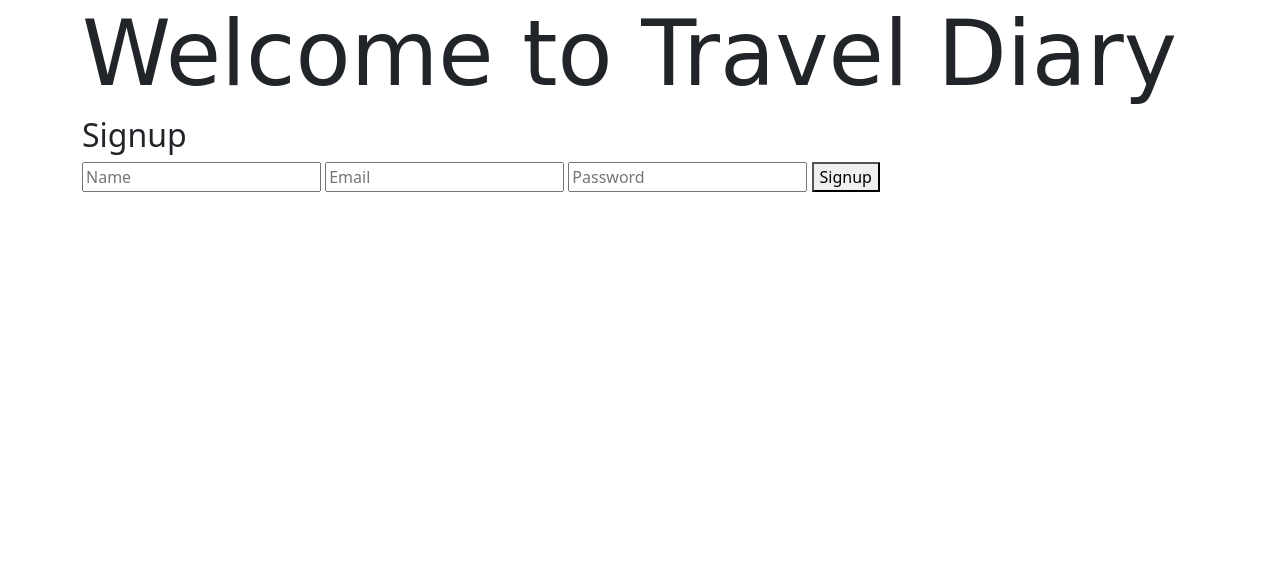
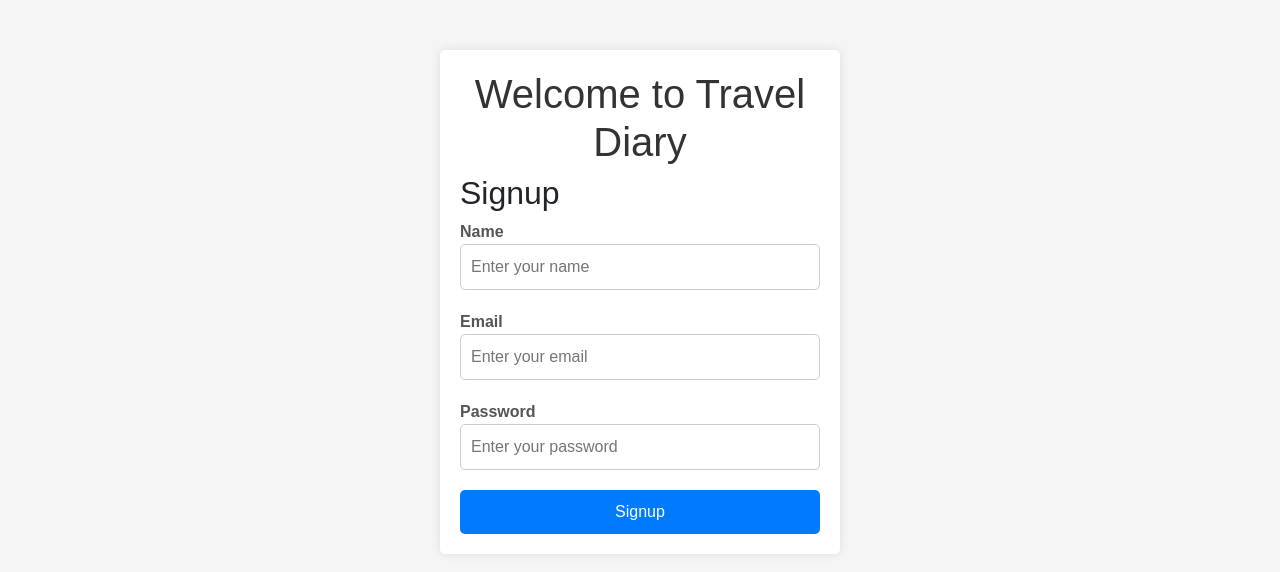
Before and after one commit to Jjjing2023/TravelDiary-Platform, a website: page public/signup.html in a window 1280 px wide. Drawn offline with nearby package versions, Linux system fonts and the light colour scheme; files that its build step writes are made by us from their sources.

Commit message:
update signup page

```diff
--- /dev/null
+++ b/public/css/signup.css
@@ -0,0 +1,53 @@
+body {
+    background-color: #f5f5f5;
+    font-family: Arial, sans-serif;
+    margin: 0;
+  }
+
+  .container {
+    max-width: 400px;
+    margin: 50px auto 0;
+    padding: 20px;
+    background-color: #fff;
+    border-radius: 5px;
+    box-shadow: 0 0 10px rgba(0, 0, 0, 0.1);
+  }
+
+  h1 {
+    text-align: center;
+    color: #333;
+  }
+
+  .form-group {
+    margin-bottom: 20px;
+  }
+
+  label {
+    font-weight: bold;
+    color: #555;
+  }
+
+  input[type="text"],
+  input[type="email"],
+  input[type="password"] {
+    width: 100%;
+    padding: 10px;
+    border: 1px solid #ccc;
+    border-radius: 5px;
+    font-size: 16px;
+  }
+
+  button {
+    width: 100%;
+    padding: 10px;
+    background-color: #007bff;
+    color: #fff;
+    border: none;
+    border-radius: 5px;
+    font-size: 16px;
+    cursor: pointer;
+  }
+
+  button:hover {
+    background-color: #0056b3;
+  }
--- a/public/signup.html
+++ b/public/signup.html
@@ -9,35 +9,49 @@
             rel="stylesheet"
             integrity="sha384-T3c6CoIi6uLrA9TneNEoa7RxnatzjcDSCmG1MXxSR1GAsXEV/Dwwykc2MPK8M2HN"
             crossorigin="anonymous" />
-        <link href="styles/main.css" rel="stylesheet" />
+        <link href="css/signup.css" rel="stylesheet" />
     </head>
     <body>
 
-        <section class="container">
+        <body>
+            <div class="container">
               <header>
                 <h1>Welcome to Travel Diary</h1>
-                <!-- Add Navigation if needed -->
               </header>
               <main>
                 <!-- User Signup Section -->
                 <section id="user-signup">
                   <h2>Signup</h2>
-                    <input type="text" id="signup-name" placeholder="Name">
-                    <input type="email" id="signup-email" placeholder="Email">
-                    <input type="password" id="signup-password"
-                        placeholder="Password">
+                  <div class="form-group">
+                    <label for="signup-name">Name</label>
+                    <input type="text" id="signup-name" placeholder="Enter your name" />
+                  </div>
+                  <div class="form-group">
+                    <label for="signup-email">Email</label>
+                    <input
+                      type="email"
+                      id="signup-email"
+                      placeholder="Enter your email"
+                    />
+                  </div>
+                  <div class="form-group">
+                    <label for="signup-password">Password</label>
+                    <input
+                      type="password"
+                      id="signup-password"
+                      placeholder="Enter your password"
+                    />
+                  </div>
                   <button onclick="signupUser()">Signup</button>
                 </section>
-                <!-- User Login Section -->
-
-                <!-- Posts List Section -->
               </main>
-            </section>
-
+            </div>
             <script src="js/signup.js"></script>
             <script
               src="https://cdn.jsdelivr.net/npm/bootstrap@5.3.2/dist/js/bootstrap.bundle.min.js"
               integrity="sha384-C6RzsynM9kWDrMNeT87bh95OGNyZPhcTNXj1NW7RuBCsyN/o0jlpcV8Qyq46cDfL"
-                crossorigin="anonymous"></script>
+              crossorigin="anonymous"
+            ></script>
           </body>
         </html>
+    </html>
```
Lines whose indentation alone changed are shown as unchanged.
